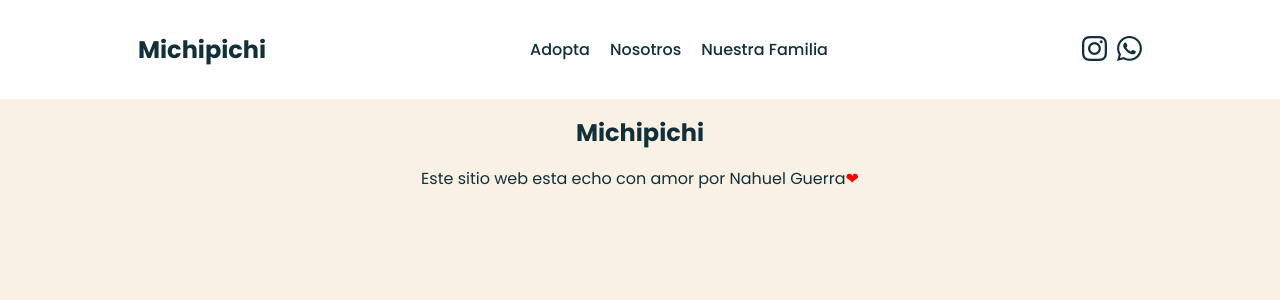
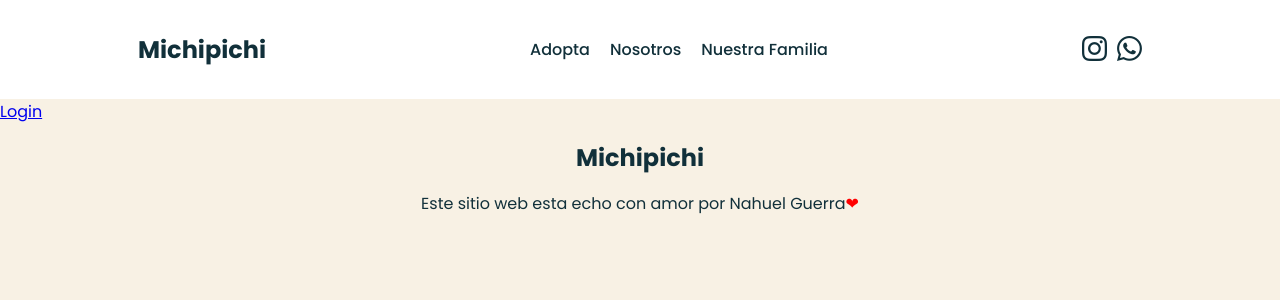
Before and after one commit to lautiok/Adoption-web-application, a React (Vite) app in the folder client/: page /nosotros in a window 1280 px wide. Shown: the top 300 px of the page. Built offline with nearby package versions, Linux system fonts and the light colour scheme.

Commit message:
app-conocenme-login

```diff
--- a/client/src/App.jsx
+++ b/client/src/App.jsx
@@ -17,6 +17,7 @@ import { LoginPage } from "./pages/LoginPage";
 import { NewAdoptContextProvider } from "./context/NewAdoptContext";
 import { TableAdopt } from "./pages/TableAdopt";
 import { FormulariodeAdopcion } from "./pages/FormulariodeAdopcion";
+import { Conoceme } from "./pages/Conoceme";
 
 function App() {
   return (
@@ -32,6 +33,7 @@ function App() {
                 <Route path="/nuestra-familia" element={<Family />} />
                 <Route path="/pets/:id" element={<PetsG />} />
                 <Route path="/formadopt/:id" element={<FormulariodeAdopcion />} />
+                <Route path="/nosotros" element={<Conoceme />} />
                 <Route path="/login" element={<LoginPage />} />
                 <Route element={<Protected />}>
                   <Route path="/dashboard" element={<TableAdopt />} />=
--- a/client/src/pages/Conoceme.jsx
+++ b/client/src/pages/Conoceme.jsx
@@ -1,7 +1,10 @@
 import React from 'react'
+import { Link } from 'react-router-dom'
 
 export const Conoceme = () => {
   return (
-    <div>Conoceme</div>
+    <div>
+      <Link to="/login">Login</Link>
+    </div>
   )
 }
```
